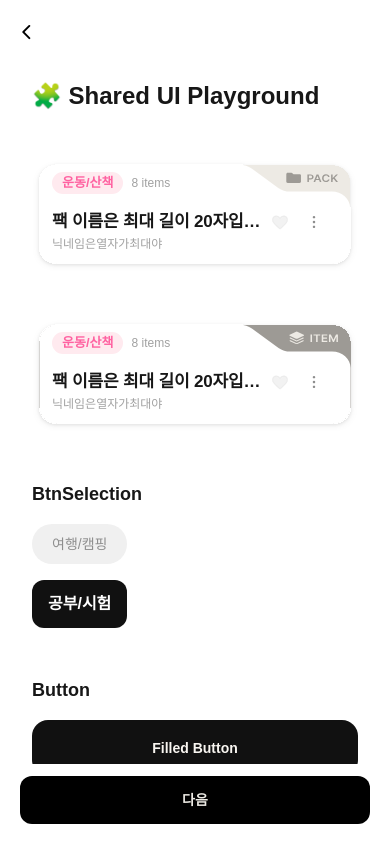
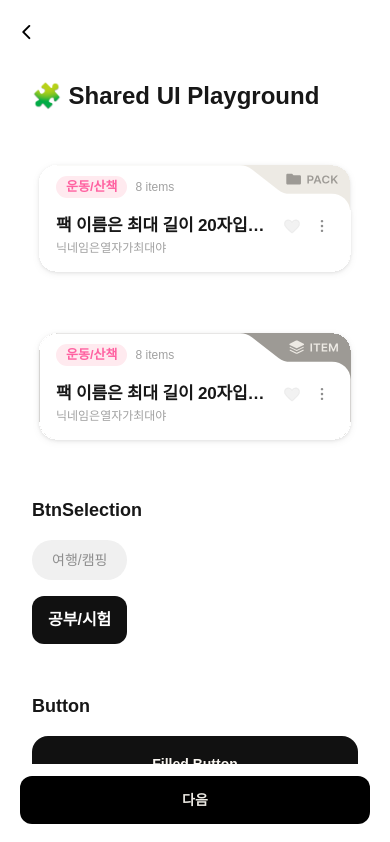
Before and after one commit to dnd-side-project/dnd-14th-4-frontend, a Next.js app: page /dev in a window 390 px wide. Shown: the top 842 px of the page. Built offline with nearby package versions, Linux system fonts and the light colour scheme; a web font is replaced by a local one.

Commit message:
design: card컴포넌트 내부 패딩 추가

```diff
--- a/src/app/dev/page.tsx
+++ b/src/app/dev/page.tsx
@@ -39,7 +39,6 @@ export default function DevUiPageClient() {
       <main className="min-h-dvh bg-white p-8 space-y-12 pb-40">
         <h1 className="text-2xl font-bold">🧩 Shared UI Playground</h1>
 
-{/* PackCard - 목 데이터 연결 (추후 API로 교체) */}
         <div className="space-y-4 max-w-[352px]">
           {MOCK_PACK_CARDS.map((card) => (
             <PackCard key={card.id} {...card} />
--- a/src/shared/constants/nav.constants.ts
+++ b/src/shared/constants/nav.constants.ts
@@ -1,5 +1,6 @@
 export const BOTTOM_NAV_HIDE_RULES = [
   "/search",
+  "/search/categories",
   "/filter-search",
   "/onboarding*",
   "/dev*",
--- a/src/shared/ui/item/ItemCard.tsx
+++ b/src/shared/ui/item/ItemCard.tsx
@@ -42,8 +42,8 @@ export function ItemCard({
     <div className="relative w-full">
       <ItemFolderBg className="absolute inset-0 h-full w-full" />
 
-      <div className="relative z-10 flex h-full flex-col px-5 pb-5 pt-3 sm:px-7 sm:pb-6 sm:pt-4">
-        {/* Top row: Tag + item count */}
+      <div className="relative z-10 flex h-full flex-col px-6 pt-4 pb-6 sm:px-7 sm:pb-6 sm:pt-4">
+
         <div className="flex items-center gap-2">
           <span
             className={`inline-flex shrink-0 items-center rounded-full px-2.5 py-0.5 type-label2 sm:px-3 sm:py-1 sm:text-sm bg-pink-95 text-primary-normal`}
@@ -66,7 +66,7 @@ export function ItemCard({
             </p>
           </div>
 
-          <div className="flex shrink-0 items-center gap-3 pr-3">
+          <div className="flex shrink-0 items-center gap-2">
             <button
               type="button"
               aria-label={isLiked ? "좋아요 취소" : "좋아요"}
--- a/src/shared/ui/item/PackCard.tsx
+++ b/src/shared/ui/item/PackCard.tsx
@@ -42,7 +42,7 @@ export function PackCard({
     <div className="relative w-full">
       <PackFolderBg className="absolute inset-0 h-full w-full" />
 
-      <div className="relative z-10 flex h-full flex-col px-5 pb-5 pt-3 sm:px-7 sm:pb-6 sm:pt-4">
+      <div className="relative z-10 flex h-full flex-col px-6 pt-4 pb-6 sm:px-7 sm:pb-6 sm:pt-4">
 
         <div className="flex items-center gap-2">
           <span
@@ -65,7 +65,7 @@ export function PackCard({
             </p>
           </div>
 
-          <div className="flex shrink-0 items-center gap-3 pr-3">
+          <div className="flex shrink-0 items-center gap-2">
             <button
               type="button"
               aria-label={isLiked ? "좋아요 취소" : "좋아요"}
```
